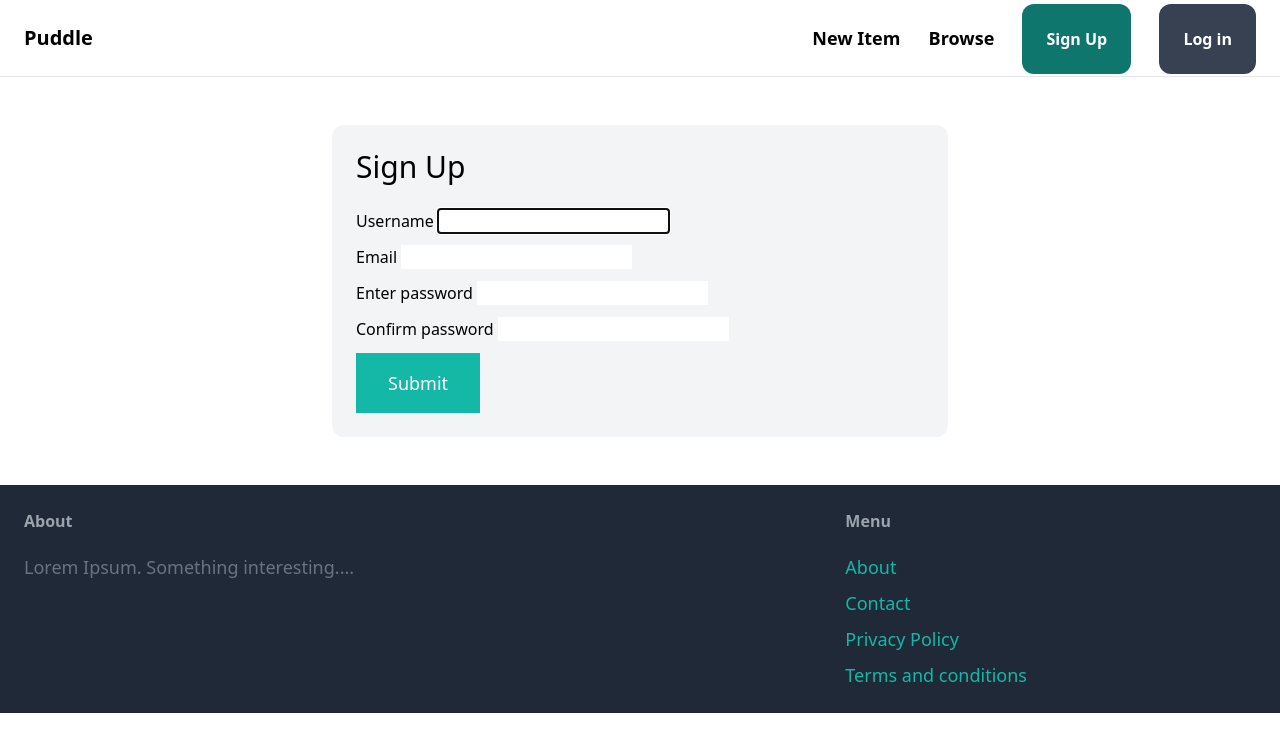
After one commit to vishal-ravindran/PUDDLE, a Django app: page /signup/ in a window 1280 px wide. The commit adds this page. Shown: the top 752 px of the page. Run offline with Django 4.2, Linux system fonts and the light colour scheme; some libraries are stand-ins or nearby versions.

Commit message:
added signup form

```diff
--- /dev/null
+++ b/puddle/core/forms.py
@@ -0,0 +1,9 @@
+from django.contrib.auth.forms import UserCreationForm
+from django.contrib.auth.models import User
+from django import forms
+
+class SignupForm(UserCreationForm):
+
+    class Meta:
+        model = User
+        fields = ('username', 'email', 'password1', 'password2')
--- a/puddle/core/templates/core/base.html
+++ b/puddle/core/templates/core/base.html
@@ -14,7 +14,7 @@
             <a href="#" class="text-lg font-semibold hover:text-gray-500">Browse</a>
 
 
-            <a href="#" class="px-6 py-6 font-semibold bg-teal-500 text-white rounded-xl hover: bg-teal-700">Sign Up</a>
+            <a href="{% url 'core:signup' %}" class="px-6 py-6 font-semibold bg-teal-500 text-white rounded-xl hover: bg-teal-700">Sign Up</a>
             <a href="#" class="px-6 py-6 font-semibold bg-gray-500 text-white rounded-xl hover: bg-gray-700">Log in</a>
         </div>
     </nav>
@@ -37,7 +37,7 @@
 
             <ul class="space-y-2">
                 <li><a href="#" class="text-lg text-teal-500 hover:text-teal-700">About</a></li>
-                <li><a href="{% url 'contact' %}" class="text-lg text-teal-500 hover:text-teal-700">Contact</a></li>
+                <li><a href="{% url 'core:contact' %}" class="text-lg text-teal-500 hover:text-teal-700">Contact</a></li>
                 <li><a href="#" class="text-lg text-teal-500 hover:text-teal-700">Privacy Policy</a></li>
                 <li><a href="#" class="text-lg text-teal-500 hover:text-teal-700">Terms  and conditions</a></li>
 
--- /dev/null
+++ b/puddle/core/templates/core/signup.html
@@ -0,0 +1,55 @@
+{% extends 'core/base.html' %}
+
+{% block title %}Sign Up {% endblock %}
+
+{% block content %}
+<div class="w-1/2 my-6 mx-auto p-6 bg-gray-100 rounded-xl">
+    <h1 class="mb-6 text-3xl">Sign Up</h1>
+
+    <form method="post" action=".">
+        {% csrf_token %}
+
+        <div class="mb-3">
+            <label for="inline-block mb-2">Username</label>
+            {{ form.username}}
+
+        </div>
+
+        <div class="mb-3">
+            <label for="inline-block mb-2">Email</label>
+            {{ form.email}}
+
+        </div>
+
+        <div class="mb-3">
+            <label for="inline-block mb-2">Enter password</label>
+            {{ form.password1}}
+
+        </div>
+
+        <div class="mb-3">
+            <label for="inline-block mb-2">Confirm password</label>
+            {{ form.password2}}
+
+        </div>
+
+        {% if form.errors or form.non_field_errors %}
+
+            <div class="mb-6 p-6 bg-red-100 rounded-xl">
+
+                {% for field in form %}
+                    {{ field.errors }}
+                {% endfor %}
+
+                {{ form.non_field_errors }}
+
+            </div>
+
+        {% endif %}
+
+        <button class="py-4 px-8 text-lg bg-teal-500 hover:bg-teal-700 text-white" type="submit">Submit</button>
+
+    </form>
+
+</div>
+{% endblock %}
--- /dev/null
+++ b/puddle/core/urls.py
@@ -0,0 +1,10 @@
+from django.urls import path
+from . import views
+
+app_name ='core'
+
+urlpatterns = [
+    path('', views.index, name='index'),
+    path('contact/', views.contact, name='contact'),
+    path('signup/', views.signup, name ='signup'),
+]
--- a/puddle/core/views.py
+++ b/puddle/core/views.py
@@ -1,5 +1,6 @@
 from django.shortcuts import render
 from item.models import Category, Item
+from .forms import SignupForm
 
 
 # Create your views here.
@@ -14,3 +15,11 @@ def index(request):
 
 def contact(request):
     return render(request, 'core/contact.html')
+
+def signup(request):
+    form = SignupForm()
+    context = {
+        'form' : form,
+    }
+
+    return render(request, 'core/signup.html', context)
--- a/puddle/puddle/urls.py
+++ b/puddle/puddle/urls.py
@@ -16,7 +16,6 @@ Including another URLconf
 """
 from django.contrib import admin
 from django.urls import path, include
-from core.views import index, contact
 from django.conf import settings
 from django.conf.urls.static import static
 
@@ -24,7 +23,6 @@ import item
 
 urlpatterns = [
     path('admin/', admin.site.urls),
-    path('', index, name='index'),
+    path('', include('core.urls')),
     path('items/', include('item.urls')),
-    path('contact/', contact, name='contact'),
     ] + static(settings.MEDIA_URL, document_root = settings.MEDIA_ROOT)
```
